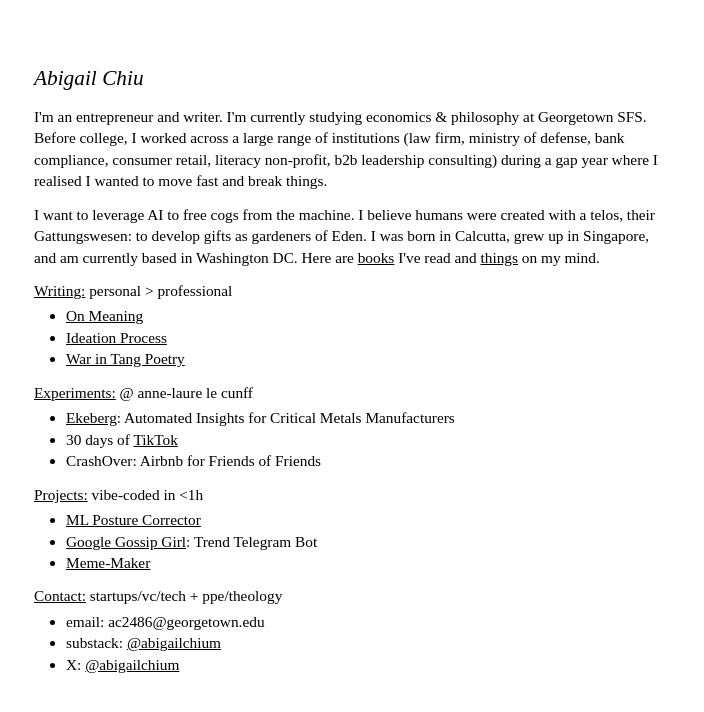
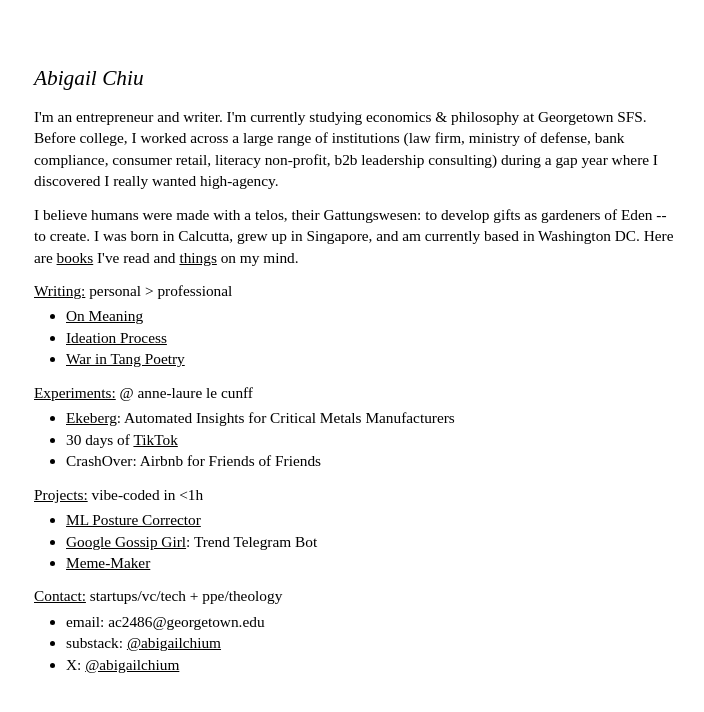
Before and after one commit to abigailchium/personal, a React (Vite) app: page / in a window 1280 px wide. Shown: the top 712 px of the page, without its empty margins (286-990 px from the left). Built offline with nearby package versions, Linux system fonts and the light colour scheme; the HTML template or start-up script is replaced by a standard one.

Commit message:
Update intro copywriting
https://claude.ai/code/session_0155yvVTzrXWjGPmi9cDpkaC

```diff
--- a/src/pages/Index.tsx
+++ b/src/pages/Index.tsx
@@ -8,11 +8,11 @@ const Index = () => {
         <h1 className="italic font-normal mb-3" style={{ fontSize: "16pt" }}>Abigail Chiu</h1>
 
         <p className="mb-3">
-          I'm an entrepreneur and writer. I'm currently studying economics &amp; philosophy at Georgetown SFS. Before college, I worked across a large range of institutions (law firm, ministry of defense, bank compliance, consumer retail, literacy non-profit, b2b leadership consulting) during a gap year where I realised I wanted to move fast and break things.
+          I'm an entrepreneur and writer. I'm currently studying economics &amp; philosophy at Georgetown SFS. Before college, I worked across a large range of institutions (law firm, ministry of defense, bank compliance, consumer retail, literacy non-profit, b2b leadership consulting) during a gap year where I discovered I really wanted high-agency.
         </p>
 
         <p className="mb-3">
-          I want to leverage AI to free cogs from the machine. I believe humans were created with a telos, their Gattungswesen: to develop gifts as gardeners of Eden. I was born in Calcutta, grew up in Singapore, and am currently based in Washington DC. Here are{" "}
+          I believe humans were made with a telos, their Gattungswesen: to develop gifts as gardeners of Eden -- to create. I was born in Calcutta, grew up in Singapore, and am currently based in Washington DC. Here are{" "}
           <a href="https://www.notion.so/reading-list-404b2dcaccb94d79a651adcace3836b8?source=copy_link" target="_blank" rel="noopener noreferrer" className="underline text-black">books</a> I've read and{" "}
           <a href="https://t.me/+I6dL55wWzLRkYWE1" target="_blank" rel="noopener noreferrer" className="underline text-black">things</a> on my mind.
         </p>
```
